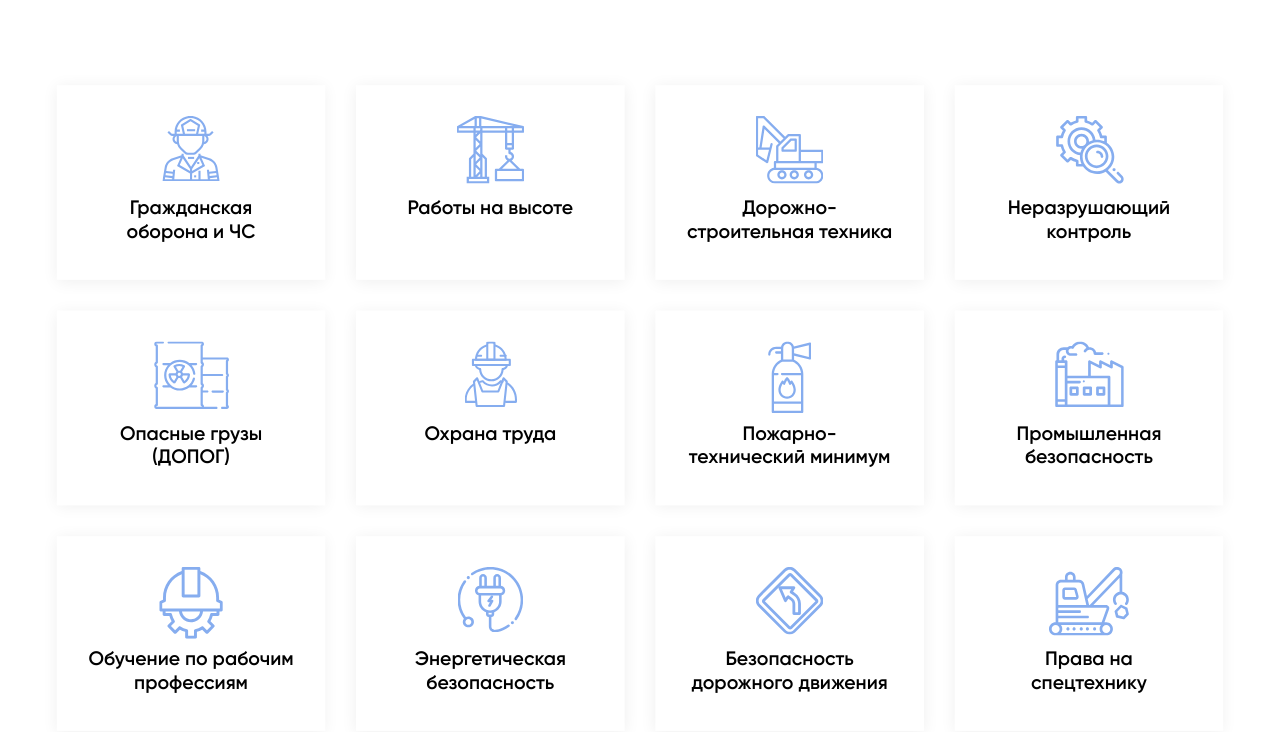
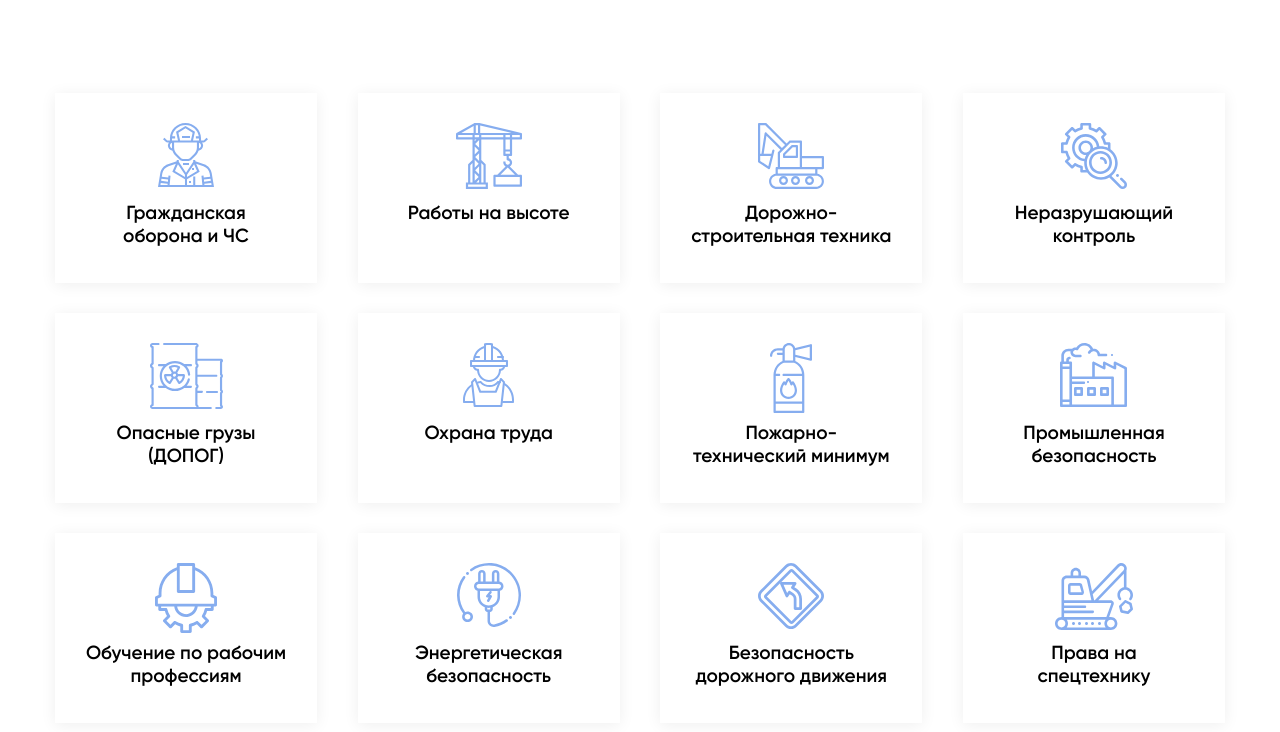
Before and after one commit to MrSallivan/ofdr, a website: page #src/index.html in a window 1280 px wide. Shown: the part 794-1526 px from the top of the page. Drawn offline with nearby package versions, Linux system fonts and the light colour scheme; files that its build step writes are made by us from their sources.

Commit message:
docs_end

```diff
--- a/#src/scss/docs.scss
+++ b/#src/scss/docs.scss
@@ -17,9 +17,12 @@
 	// .docs__items
 	&__items {
 		display: flex;
-		justify-content: center;
+		justify-content: space-between;
 		flex-wrap: wrap;
-		transform: scale(1.025);
+		margin: 0 -1.5rem;
+	}
+	&__wrap {
+		padding: 1.5rem;
 	}
 }
 
@@ -30,7 +33,6 @@
 	justify-content: flex-start;
 	width: 26.2rem;
 	height: 19rem;
-	margin:1.5rem;
 	padding: 3rem;
 	background-color: $white;
 	box-shadow: 0px 2px 15px rgba(0, 0, 0, 0.0677994);
```
Also changed, not shown: ofdr/css/style.css, ofdr/css/style.min.css, 1 other file.
